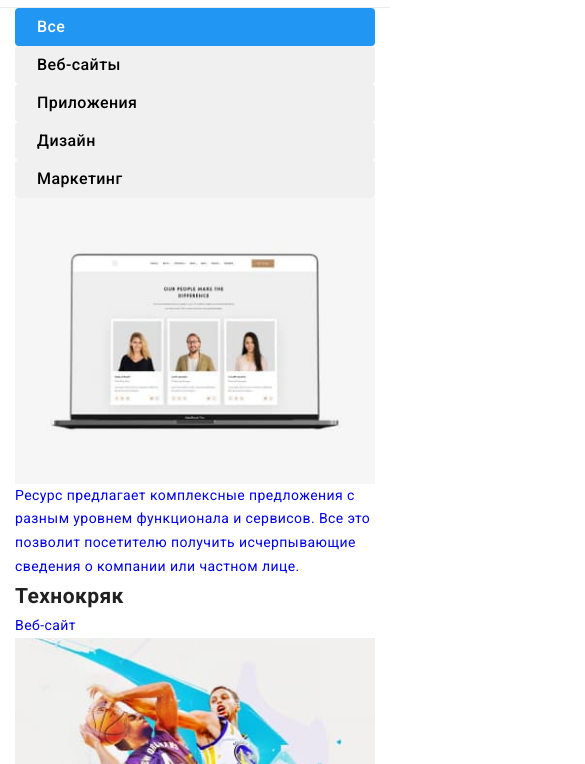
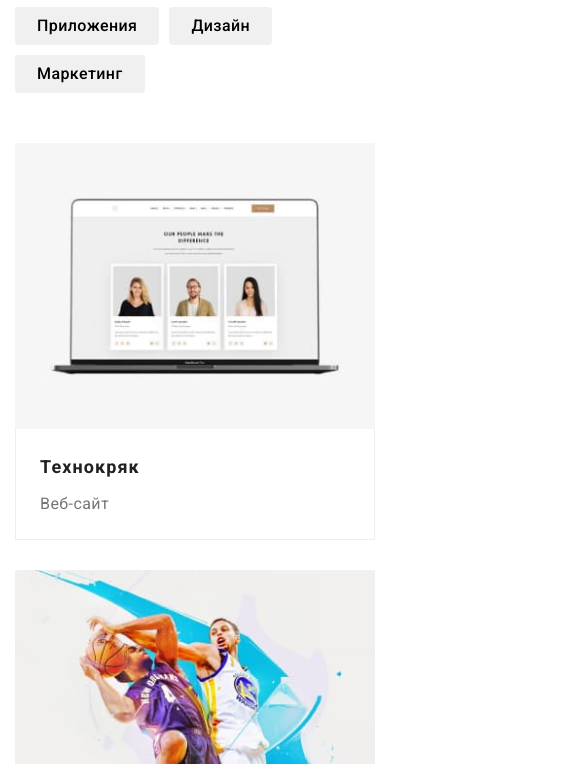
Before and after one commit to jrrrrn/goit-markup-hw-08, a plain HTML site: page portfolio.html in a window 390 px wide. Shown: the part 208-972 px from the top of the page, 585 px wide, since content can reach past the window. Drawn offline with Linux system fonts and the light colour scheme.

Commit message:
portfolio mobile

```diff
--- a/css/main.css
+++ b/css/main.css
@@ -1,4 +1,9 @@
-/*# sourceMappingURL=main.css.map */tter box model (opinionated).
+/*
+Document
+========
+*/
+/**
+Use a better box model (opinionated).
 */
 *,
 ::before,
@@ -1110,11 +1115,4 @@ body {
           clip-path: inset(100%);
   clip: rect(0 0 0 0);
   overflow: hidden;
-}
-
-*,
-::before,
-::after {
-  -webkit-box-sizing: border-box;
-  box-sizing: border-box;
 }/*# sourceMappingURL=main.css.map */
--- a/css/portfolio.css
+++ b/css/portfolio.css
@@ -1,4 +1,9 @@
-/*# sourceMappingURL=portfolio.css.map */box model (opinionated).
+/*
+Document
+========
+*/
+/**
+Use a better box model (opinionated).
 */
 *,
 ::before,
@@ -763,6 +768,105 @@ body {
   margin-right: 10px;
 }
 
+.filters {
+  display: -webkit-box;
+  display: -ms-flexbox;
+  display: flex;
+  -ms-flex-wrap: wrap;
+      flex-wrap: wrap;
+  margin-bottom: 50px;
+}
+
+.filters_item:not(:nth-last-child(-n+2)) {
+  margin-bottom: 10px;
+}
+.filters_item:not(:last-child) {
+  margin-right: 10px;
+}
+
+.portfolio {
+  padding-top: 94px;
+  padding-bottom: 94px;
+}
+
+.projects {
+  display: -webkit-box;
+  display: -ms-flexbox;
+  display: flex;
+  -ms-flex-wrap: wrap;
+      flex-wrap: wrap;
+}
+
+.project-card {
+  width: 100%;
+  -webkit-transition: -webkit-box-shadow 250ms cubic-bezier(0.4, 0, 0.2, 1);
+  transition: -webkit-box-shadow 250ms cubic-bezier(0.4, 0, 0.2, 1);
+  transition: box-shadow 250ms cubic-bezier(0.4, 0, 0.2, 1);
+  transition: box-shadow 250ms cubic-bezier(0.4, 0, 0.2, 1), -webkit-box-shadow 250ms cubic-bezier(0.4, 0, 0.2, 1);
+}
+.project-card:hover {
+  -webkit-box-shadow: 1px 4px 6px 0px rgba(0, 0, 0, 0.1607843137);
+          box-shadow: 1px 4px 6px 0px rgba(0, 0, 0, 0.1607843137);
+}
+.project-card:not(:last-child) {
+  margin-bottom: 30px;
+}
+
+.project-card_link {
+  color: inherit;
+}
+
+.project-title {
+  margin-bottom: 4px;
+  font-size: 18px;
+  line-height: 2;
+  letter-spacing: 0.06em;
+}
+
+.project-card_type {
+  font-size: 16px;
+  line-height: 1.9;
+  color: inherit;
+}
+
+.project-card_desc {
+  padding-left: 24px;
+  padding-right: 24px;
+  padding-top: 20px;
+  padding-bottom: 20px;
+  border: 1px solid #eee;
+  border-top: transparent;
+}
+
+.project-card_img {
+  position: relative;
+  overflow: hidden;
+}
+
+.project-card_content {
+  position: absolute;
+  top: 0;
+  bottom: 0;
+  padding-top: 77px;
+  padding-bottom: 77px;
+  padding-right: 24px;
+  padding-left: 24px;
+  background-color: rgba(33, 150, 243, 0.9);
+  font-size: 18px;
+  line-height: 28px;
+  color: #ffffff;
+  -webkit-transform: translateY(101%);
+          transform: translateY(101%);
+  -webkit-transition: -webkit-transform 250ms cubic-bezier(0.4, 0, 0.2, 1);
+  transition: -webkit-transform 250ms cubic-bezier(0.4, 0, 0.2, 1);
+  transition: transform 250ms cubic-bezier(0.4, 0, 0.2, 1);
+  transition: transform 250ms cubic-bezier(0.4, 0, 0.2, 1), -webkit-transform 250ms cubic-bezier(0.4, 0, 0.2, 1);
+}
+.project-card:hover .project-card_content {
+  -webkit-transform: translateY(0);
+          transform: translateY(0);
+}
+
 .visually-hidden {
   position: absolute;
   width: 1px;
--- a/portfolio.html
+++ b/portfolio.html
@@ -15,18 +15,27 @@
 </head>
   <header class="header">
       <div class="container">
-      <nav class="nav">
-        <a href="./index.html" class="logo animate__pulse">
+
+
+          <a href="./index.html" class="logo">
             <span class="web-logo">Web</span>Studio
           </a>
+<button type="button" class="menu-btn">
+<svg width="24" height="16" class="menu-btn_icon">
+  <use href="./images/icons/sprite.svg#icon-name"></use>
+</svg>
+</button>
+
+          <div class="menu-container">
+            <nav class="nav">
           <ul class="nav_list list">
             <li class="nav_item">
-            <a href="./index.html" class="nav_link link ">
+              <a href="./index.html" class="nav_link link studio-current">
                 Студия
               </a>
             </li>
             <li class="nav_item">
-            <a href="./portfolio.html" class="nav_link link portfolio-current"> Портфолио </a>
+              <a href="./portfolio.html" class="nav_link link"> Портфолио </a>
             </li>
             <li class="nav_item">
               <a href="" class="nav_link link "> Контакты </a>
@@ -35,19 +44,31 @@
         </nav>
 
         <address class="header-address">
-        <a href="mailto:info@devstudio.com" class="link header-address_link"><svg class="header-address_icon" width="20"
-            height="16">
+          <a
+            href="mailto:info@devstudio.com"
+            class="link header-address_link"
+            ><svg class="header-address_icon" width="20" height="16">
               <use href="./images/icons/sprite.svg#icon-mail"></use>
             </svg>
-          info@devstudio.com</a>
+            info@devstudio.com</a
+          >
 
-        <a href="tel:+380961111111" class="link header-address_link">
+          <a
+            href="tel:+380961111111"
+            class="link header-address_link"
+          >
             <svg class="header-address_icon" width="16" height="16">
               <use href="./images/icons/sprite.svg#icon-phone"></use>
             </svg>
-          +38 096 111 11 11</a>
+            +38 096 111 11 11</a
+          >
         </address>
       </div>
+
+
+
+</div>
+
     </header>
       <main>
         <section class="portfolio">
@@ -183,6 +204,7 @@
 
 
 <!-- Footer -->
+
     <footer class="footer">
       <div class="container">
         <div class="footer-address-column">
@@ -203,7 +225,7 @@
             <li class="footer-socials_item socials_item">
               <a class="link" href="#instagram" aria-label="Instagram">
 
-              <svg class="footer-socials_icon" width="20px" height="20px">
+                <svg class="footer-socials_icon" width="20" height="20">
                   <use href="./images/icons/sprite.svg#icon-instagram"></use>
                 </svg>
 
@@ -211,21 +233,21 @@
             </li>
             <li class="footer-socials_item socials_item">
               <a class="link " href="#twitter" aria-label="Twitter">
-              <svg class="footer-socials_icon" width="20px" height="20px">
+                <svg class="footer-socials_icon" width="20" height="20">
                   <use href="./images/icons/sprite.svg#icon-twitter"></use>
                 </svg>
               </a>
             </li>
             <li class="footer-socials_item socials_item">
               <a class="link " href="#facebook" aria-label="Facebook">
-              <svg class="footer-socials_icon" width="20px" height="20px">
+                <svg class="footer-socials_icon" width="20" height="20">
                   <use href="./images/icons/sprite.svg#icon-facebook"></use>
                 </svg>
               </a>
             </li>
             <li class="footer-socials_item socials_item">
               <a class="link " href="#linkedin" aria-label="LinkedIn">
-              <svg class="footer-socials_icon" width="20px" height="20px">
+                <svg class="footer-socials_icon" width="20" height="20">
                   <use href="./images/icons/sprite.svg#icon-linkedin"></use>
                 </svg>
               </a>
@@ -246,6 +268,5 @@
         </div>
       </div>
     </footer>
-
 </body>
 </html>
```
Also changed, not shown: css/main.min.css, css/portfolio.min.css, 4 other files. Lines whose indentation alone changed are shown as unchanged.
